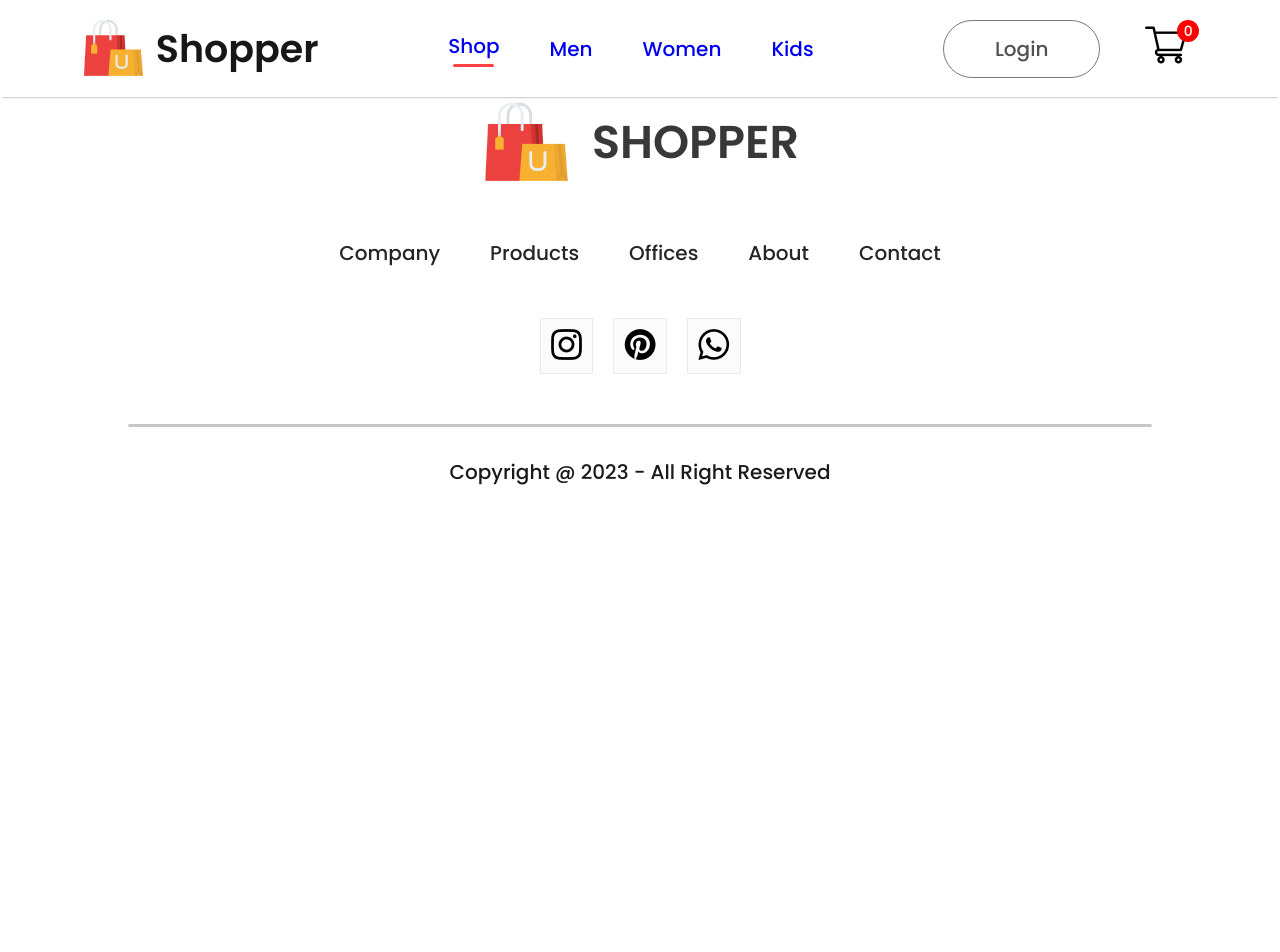
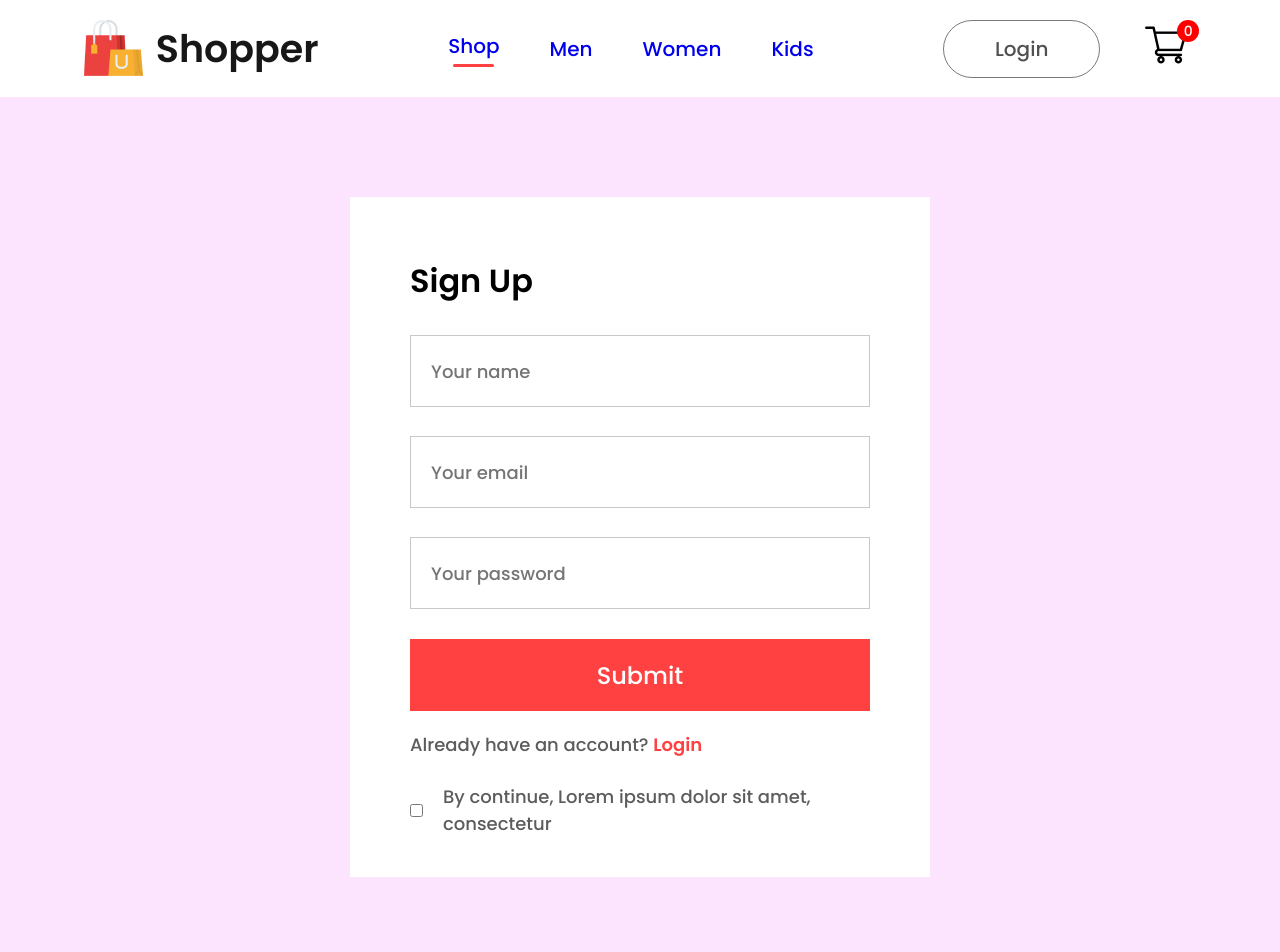
Before and after one commit to karl-jerico/Ecommerce-Website, a React (Vite) app: page /login in a window 1280 px wide. Shown: the top 952 px of the page. Before the commit the page ends 800 px from the top, so only its background shows below. Built offline with nearby package versions, Linux system fonts and the light colour scheme.

Commit message:
Add login page feature

```diff
--- a/src/App.jsx
+++ b/src/App.jsx
@@ -8,6 +8,7 @@ import Footer from './components/layouts/footer';
 import men_banner from './assets/banner_men.png';
 import women_banner from './assets/banner_women.png';
 import kids_banner from './assets/banner_kids.png';
+import LoginSignup from './pages/loginSignup';
 
 function App() {
   return (
@@ -23,7 +24,7 @@ function App() {
             <Route path=":productId" element={<Product />} />
           </Route>
           <Route path="/cart" element={<cart />} />
-          <Route path="/login" element={<loginSignup />} />
+          <Route path="/login" element={<LoginSignup />} />
         </Routes>
         <Footer/>
       </BrowserRouter>
--- a/src/css/App.css
+++ b/src/css/App.css
@@ -7,6 +7,7 @@
 @import url(./components/shop/popular.css);
 @import url(./components/shop/newsletter.css);
 @import url(./components/shopCategory/shopCategory.css);
+@import url(./components/loginSignup/loginSignup.css);
 
 *{
     margin: 0;
--- /dev/null
+++ b/src/css/components/loginSignup/loginSignup.css
@@ -0,0 +1,72 @@
+.login-signup{
+    width: 100%;
+    height: auto;
+    background: #fce3fe;
+    padding: 100px 0;
+
+}
+
+.login-signup-container{
+    width: 580px;
+    height: auto;
+    background: white;
+    margin: auto;
+    padding: 40px 60px;
+}
+
+.login-signup-container h1{
+    margin: 20px 0;
+    flex-wrap: wrap;
+}
+
+.login-signup-fields{
+    display: flex;
+    flex-direction: column;
+    gap: 29px;
+    margin-top: 30px;
+}
+
+.login-signup-fields input{
+    height: 72px;
+    width: 100%;
+    padding-left: 20px;
+    border: 1px solid #c9c9c9;
+    outline: none;
+    color: #5c5c5c;
+    font-size: 18px;
+}
+
+.login-signup-container button{
+    width: 100%;
+    height: 72px;
+    color: white;
+    background: #ff4141;
+    margin-top: 30px;
+    border: none;
+    font-size: 24px;
+    font-weight: 500;
+    cursor: pointer;
+}
+
+.login-signup-login{
+    margin-top: 20px;
+    color: #5c5c5c;
+    font-size: 18px;
+    font-weight: 500;
+}
+
+.login-signup-login a{
+    color: #ff4141;
+    text-decoration: none;
+    font-weight: 600;
+}
+
+.login-signup-agree{
+    display: flex;
+    align-items: center;
+    margin-top: 25px;
+    gap: 20px;
+    color: #5c5c5c;
+    font-size: 18px;
+    font-weight: 500;
+}
--- a/src/pages/loginSignup.jsx
+++ b/src/pages/loginSignup.jsx
@@ -2,7 +2,24 @@ import React from 'react'
 
 const LoginSignup = () => {
   return (
-    <div>LoginSignup</div>
+    <div className="login-signup">
+      <div className="login-signup-container">
+        <h1>Sign Up</h1>
+        <div className="login-signup-fields">
+          <input type="text" placeholder='Your name' />
+          <input type="text" placeholder='Your email' />
+          <input type="text" placeholder='Your password' />
+        </div>
+        <button>Submit</button>
+        <p className="login-signup-login">
+          Already have an account? <a href="#">Login</a>
+        </p>
+        <div className="login-signup-agree">
+          <input type="checkbox" name='' id='' />
+          <p>By continue, Lorem ipsum dolor sit amet, consectetur</p>
+        </div>
+      </div>
+    </div>
   )
 }
 
```
